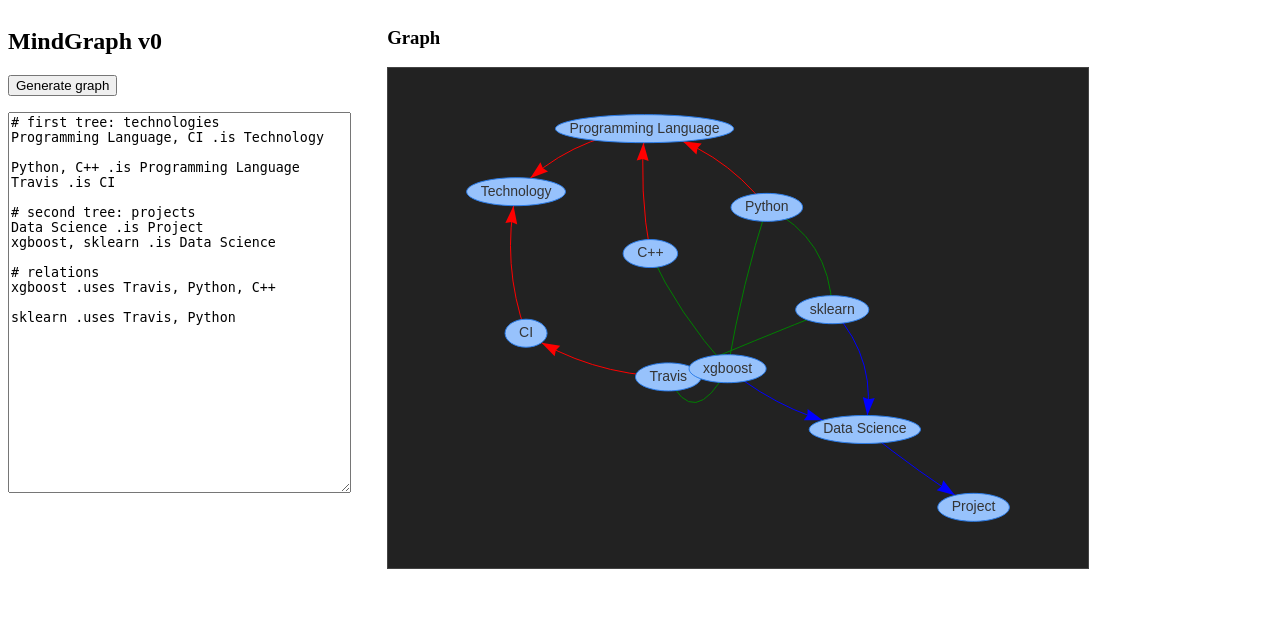
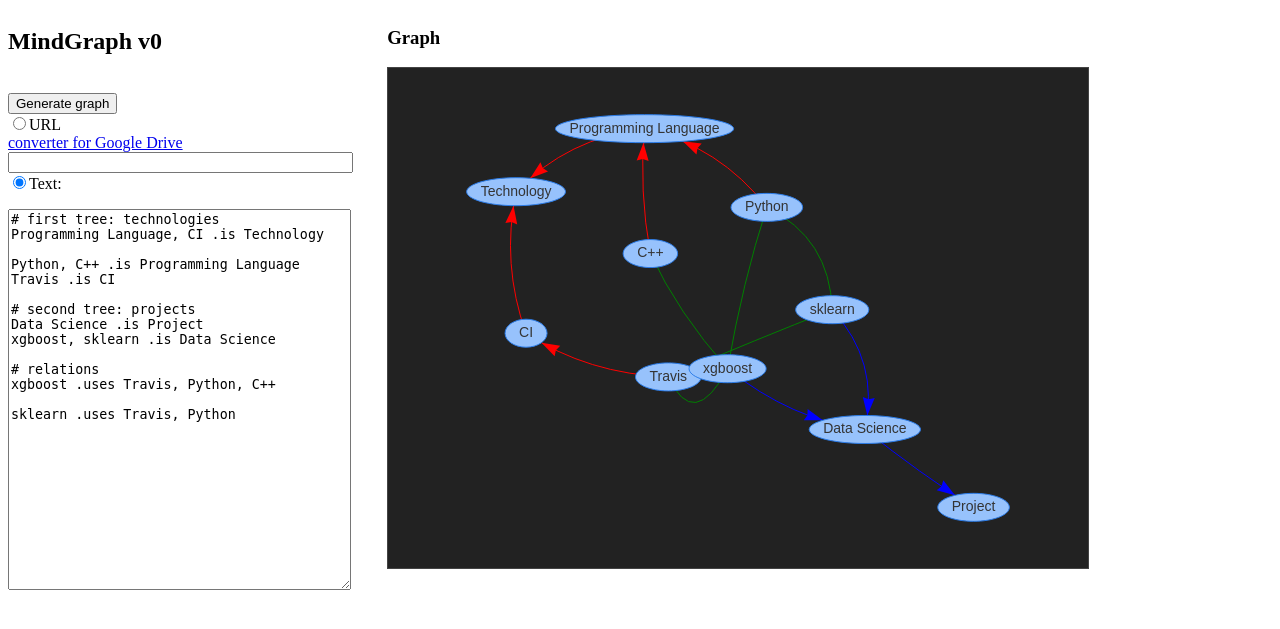
Before and after one commit to horoshenkih/mind-graph, a Flask app: page / in a window 1280 px wide. Shown: the top 629 px of the page. Run offline with Flask 2, Linux system fonts and the light colour scheme; some libraries are stand-ins or nearby versions.

Commit message:
accept arbitrary URL

```diff
--- a/templates/index.html
+++ b/templates/index.html
@@ -19,8 +19,17 @@
     <div style='float:left; width:30%'>
         <h2>MindGraph v0</h2>
 
-        <button id="calculate">Generate graph</button>
-        <p><textarea name="input_text" cols="40" rows="25" id=input_text_area></textarea>
+        <!--<button id="calculate">Generate graph</button>-->
+        <form name="myform"><div id="select_source"><br>
+            <input type="submit" id="calculate" value="Generate graph"><br>
+
+            <input type="radio" name="select_source" value="url">URL<br>
+            <a href="https://sites.google.com/site/gdocs2direct/">converter for Google Drive</a><br>
+            <input type="text" size="40" name="input_url"><br>
+
+            <input type="radio" name="select_source" value="text" checked>Text:<br>
+            <p><textarea name="input_text" cols="40" rows="25" id=input_text_area></textarea>
+        </div></form>
     </div>
 
     <div style='float:left; width:30%'>
@@ -31,8 +40,33 @@
     <script type=text/javascript>
         $(function() {
             $('#calculate').bind('click', function() {
+                var selected_type = $("input[type='radio'][name='select_source']:checked").val();
+                var input_text;
+
+                if (selected_type === 'text') {
+                    input_text = $('textarea[name="input_text"]').val();
+                } else {
+                    var input_url = $('input[type="text"][name="input_url"]').val();
+                    console.log(input_url);
+
+                    var XHR = ("onload" in new XMLHttpRequest()) ? XMLHttpRequest : XDomainRequest;
+                    var xhr = new XHR();
+
+                    xhr.open('GET', input_url, true);
+
+                    xhr.onload = function() {
+                        input_text = xhr.responseText;
+                    }
+
+                    xhr.onerror = function() {
+                        alert( 'Ошибка ' + this.status );
+                    }
+
+                    xhr.send();
+                }
+
                 $.getJSON('/get_graph', {
-                    input_text: $('textarea[name="input_text"]').val()
+                    input_text: input_text
                 }, function(input_data) {
                     var COLORS = ['red', 'blue', 'green'];
                     var clusters = input_data.repr;
```
